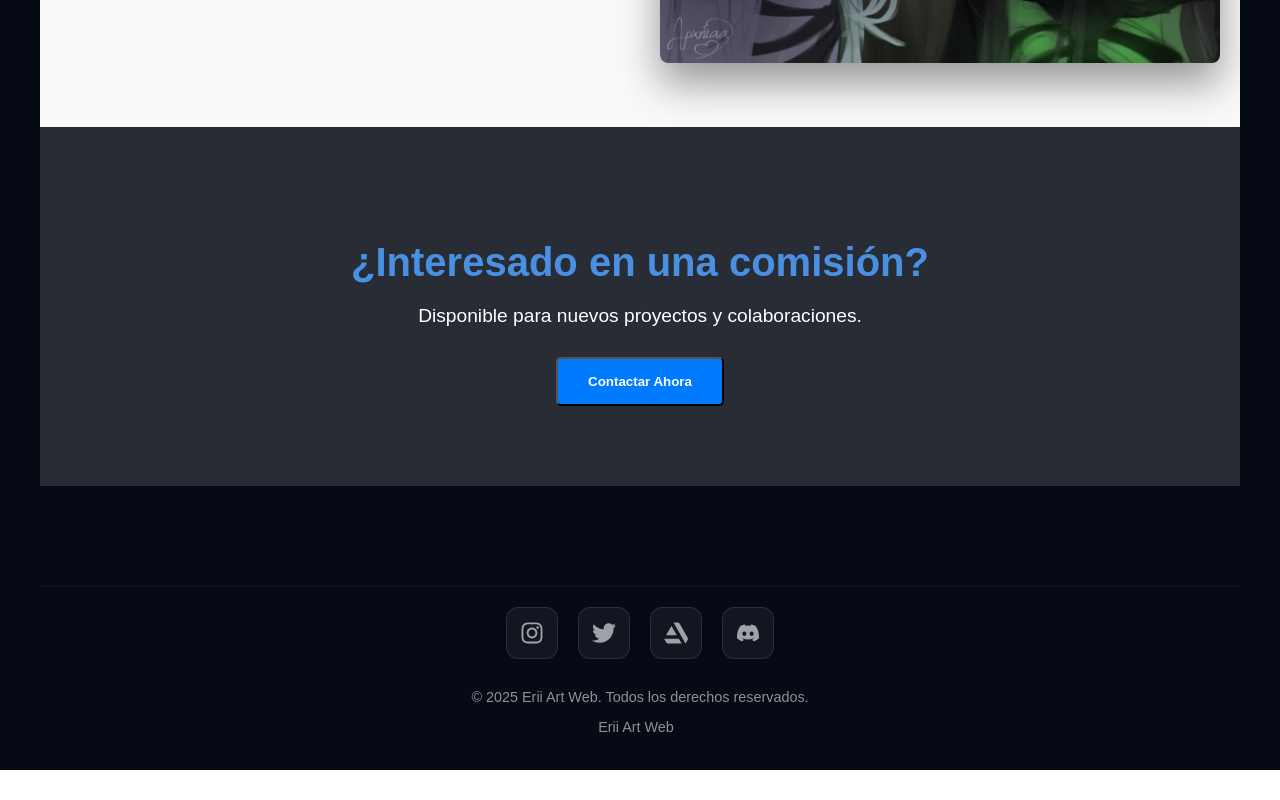
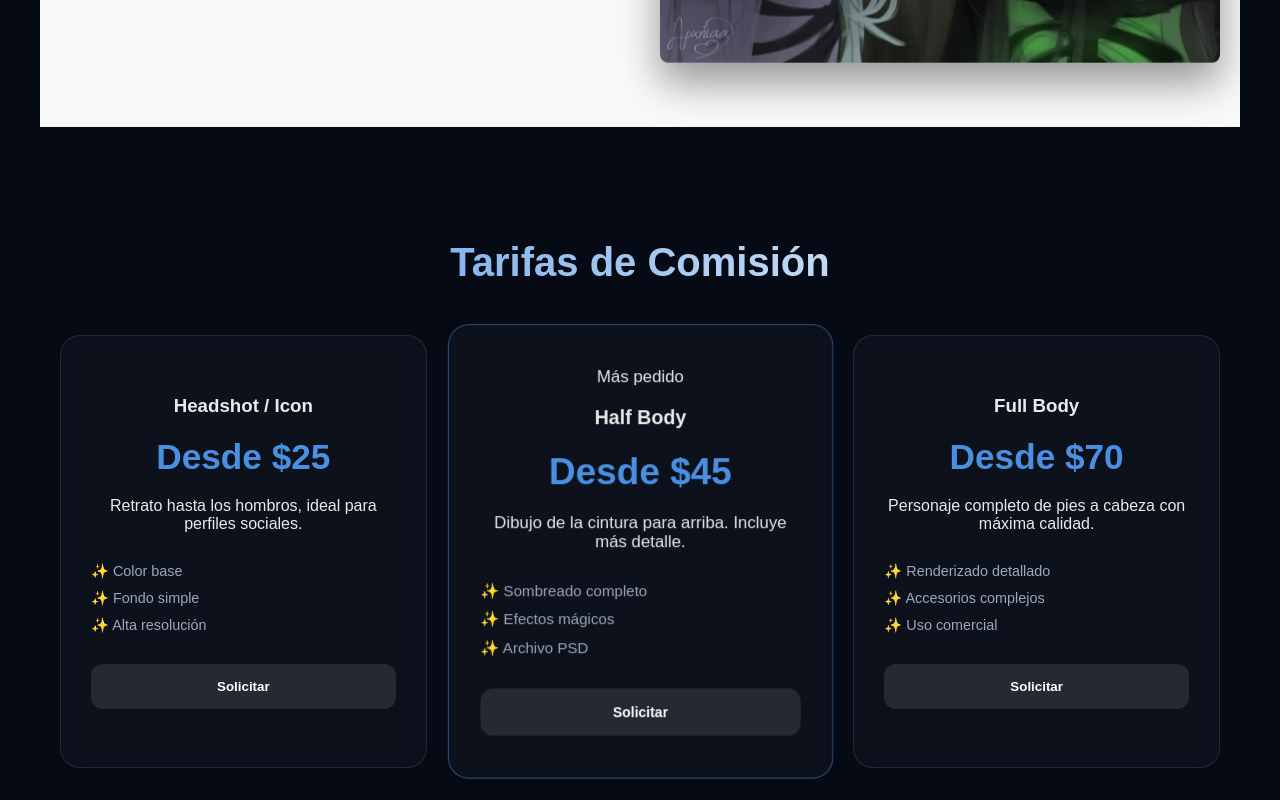
Before and after one commit to ChrisIgn/Art_pag, a React (Create React App) app: page / in a window 1280 px wide. Shown: the part 2540-3340 px from the top of the page. Before the commit the page ends 3310 px from the top, so only its background shows below. Built offline with nearby package versions, Linux system fonts and the light colour scheme; no server answers; the database is empty.

Commit message:
Mejoras en aspecto de consulta de precios

```diff
--- /dev/null
+++ b/src/components/organisms/PreciosComisiones.css
@@ -0,0 +1,87 @@
+.precios-container {
+    padding: 80px 20px;
+    max-width: 1200px;
+    margin: 0 auto;
+}
+
+.precios-titulo {
+    text-align: center;
+    font-size: 2.5rem;
+    margin-bottom: 50px;
+    background: linear-gradient(to right, #4A90E2, #fff);
+    -webkit-background-clip: text;
+    background-clip: text;
+    -webkit-text-fill-color: transparent;
+}
+
+.precios-grid {
+    display: grid;
+    grid-template-columns: repeat(auto-fit, minmax(300px, 1fr));
+    gap: 30px;
+}
+
+.precio-card {
+    background: rgba(255, 255, 255, 0.03);
+    border: 1px solid rgba(255, 255, 255, 0.1);
+    backdrop-filter: blur(10px);
+    border-radius: 20px;
+    padding: 40px 30px;
+    text-align: center;
+    transition: all 0.4s ease;
+    position: relative;
+    overflow: hidden;
+}
+
+/* Efecto cuando Brighella cambia a caída */
+.global-fallen .precio-card {
+    border-color: rgba(255, 0, 0, 0.2);
+    box-shadow: 0 10px 30px rgba(0, 0, 0, 0.5);
+}
+
+.precio-card:hover {
+    transform: translateY(-15px);
+    border-color: #4A90E2;
+    background: rgba(74, 144, 226, 0.05);
+}
+
+.monto {
+    font-size: 2.2rem;
+    font-weight: bold;
+    color: #4A90E2;
+    margin: 20px 0;
+}
+
+.lista-incluye {
+    list-style: none;
+    padding: 0;
+    margin: 30px 0;
+    text-align: left;
+    font-size: 0.9rem;
+    color: #9BA9B8;
+}
+
+.lista-incluye li {
+    margin-bottom: 10px;
+}
+
+.btn-ordenar {
+    width: 100%;
+    padding: 15px;
+    border-radius: 12px;
+    border: none;
+    background: rgba(255, 255, 255, 0.1);
+    color: white;
+    font-weight: bold;
+    cursor: pointer;
+    transition: 0.3s;
+}
+
+.btn-ordenar:hover {
+    background: #4A90E2;
+    box-shadow: 0 0 20px rgba(74, 144, 226, 0.5);
+}
+
+.card-pro {
+    border: 1px solid rgba(74, 144, 226, 0.5);
+    transform: scale(1.05);
+}
--- /dev/null
+++ b/src/components/organisms/PreciosComisiones.js
@@ -0,0 +1,59 @@
+import React from 'react';
+import './PreciosComisiones.css';
+
+const PreciosComisiones = () => {
+    const servicios = [
+        {
+            id: 1,
+            tipo: "Headshot / Icon",
+            precio: "Desde $25",
+            descripcion: "Retrato hasta los hombros, ideal para perfiles sociales.",
+            incluye: ["Color base", "Fondo simple", "Alta resolución"],
+            imagen: "https://via.placeholder.com/300x300?text=Ejemplo+Icon" // Cambia por tus artes
+        },
+        {
+            id: 2,
+            tipo: "Half Body",
+            precio: "Desde $45",
+            descripcion: "Dibujo de la cintura para arriba. Incluye más detalle.",
+            incluye: ["Sombreado completo", "Efectos mágicos", "Archivo PSD"],
+            destacado: true // Para que brille más
+        },
+        {
+            id: 3,
+            tipo: "Full Body",
+            precio: "Desde $70",
+            descripcion: "Personaje completo de pies a cabeza con máxima calidad.",
+            incluye: ["Renderizado detallado", "Accesorios complejos", "Uso comercial"],
+            imagen: "https://via.placeholder.com/300x500?text=Ejemplo+Full+Body"
+        }
+    ];
+
+    return (
+        <div className="precios-container">
+            <h2 className="precios-titulo">Tarifas de Comisión</h2>
+            <div className="precios-grid">
+                {servicios.map((s) => (
+                    <div key={s.id} className={`precio-card ${s.destacado ? 'card-pro' : ''}`}>
+                        {s.destacado && <span className="badge-popular">Más pedido</span>}
+                        <h3>{s.tipo}</h3>
+                        <div className="monto">{s.precio}</div>
+                        <p className="descripcion">{s.descripcion}</p>
+                        <ul className="lista-incluye">
+                            {s.incluye.map((item, i) => (
+                                <li key={i}>✨ {item}</li>
+                            ))}
+                        </ul>
+                        <button className="btn-ordenar" onClick={() => {
+                            document.querySelector('.contact-btn').click(); // Abre el modal de contacto
+                        }}>
+                            Solicitar
+                        </button>
+                    </div>
+                ))}
+            </div>
+        </div>
+    );
+};
+
+export default PreciosComisiones;
--- a/src/pages/HomePage.js
+++ b/src/pages/HomePage.js
@@ -1,15 +1,18 @@
 import React, { useState, useEffect } from 'react'; // 1. Importamos useState
 import { useFirestore } from '../hooks/useFirestore';
 import { createPortal } from 'react-dom';
+
 // COMPONENTES
 import { Header } from '../components/organisms/Header';
 import OcPrincipal from '../components/organisms/Oc_Principal';
 import OcIntro from '../components/organisms/OcIntro';
 import GaleriaArte from '../components/organisms/GaleriaArte';
 import ContactoForm from '../components/ContactoForm';
+import PreciosComisiones from '../components/organisms/PreciosComisiones';
 // ASSETS
 import brixoi from '../assets/images/arte/Brixoioi.jpg';
 import SocialLinks from '../components/molecules/SocialLinks';
+
 import './HomePage.css';
 
 const HomePage = () => {
@@ -110,6 +113,9 @@ const [mostrarContacto, setMostrarContacto] = useState(false);
 
                     {/* 5. CONTACTO */}
                     {/* SECCIÓN DE CONTACTO ACTUALIZADA */}
+                    <section id="precios" className="reveal">
+                        <PreciosComisiones />
+                    </section>
                     <section className="contact-cta reveal">
                         <h2>¿Interesado en una comisión?</h2>
                         <p>Disponible para nuevos proyectos y colaboraciones.</p>
```
